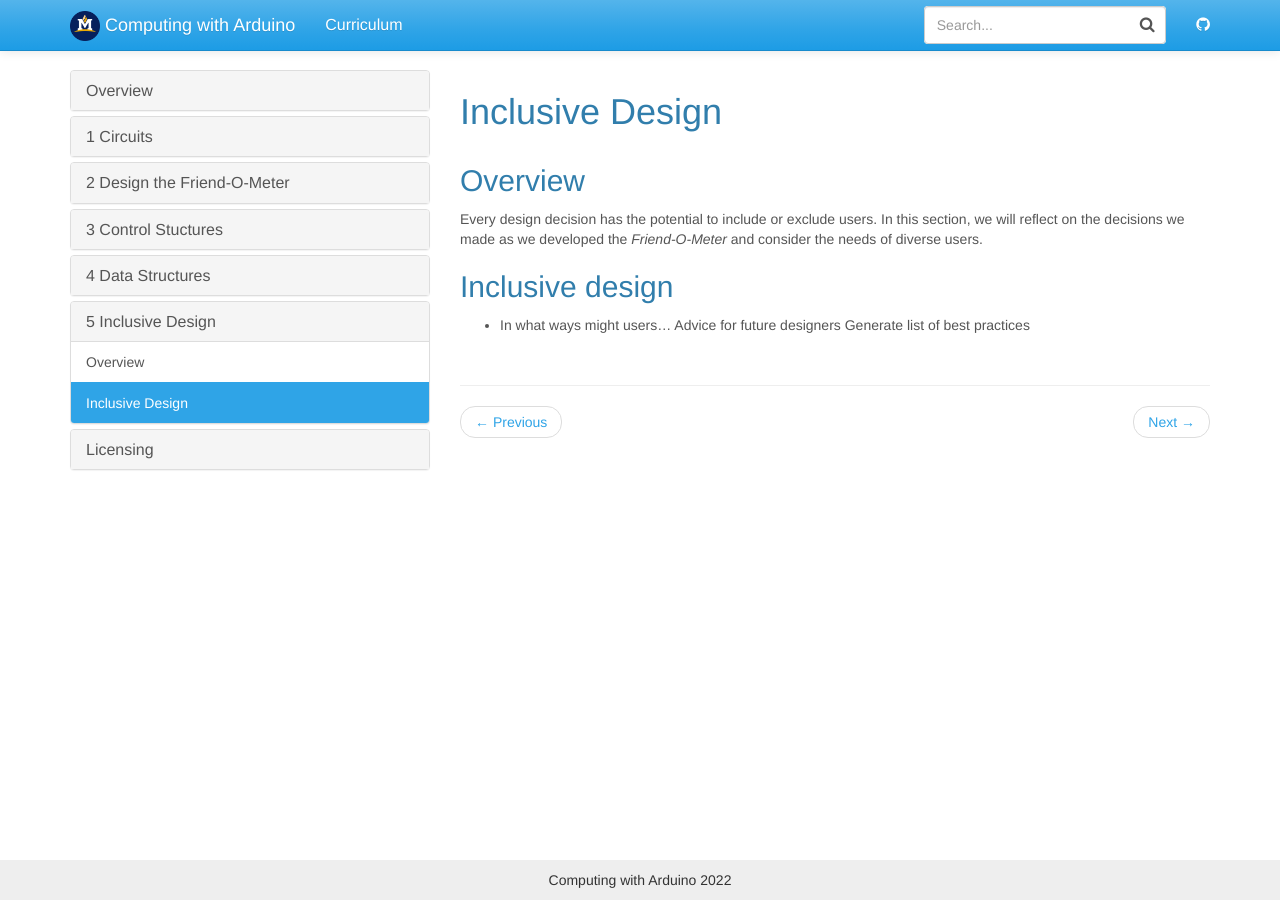
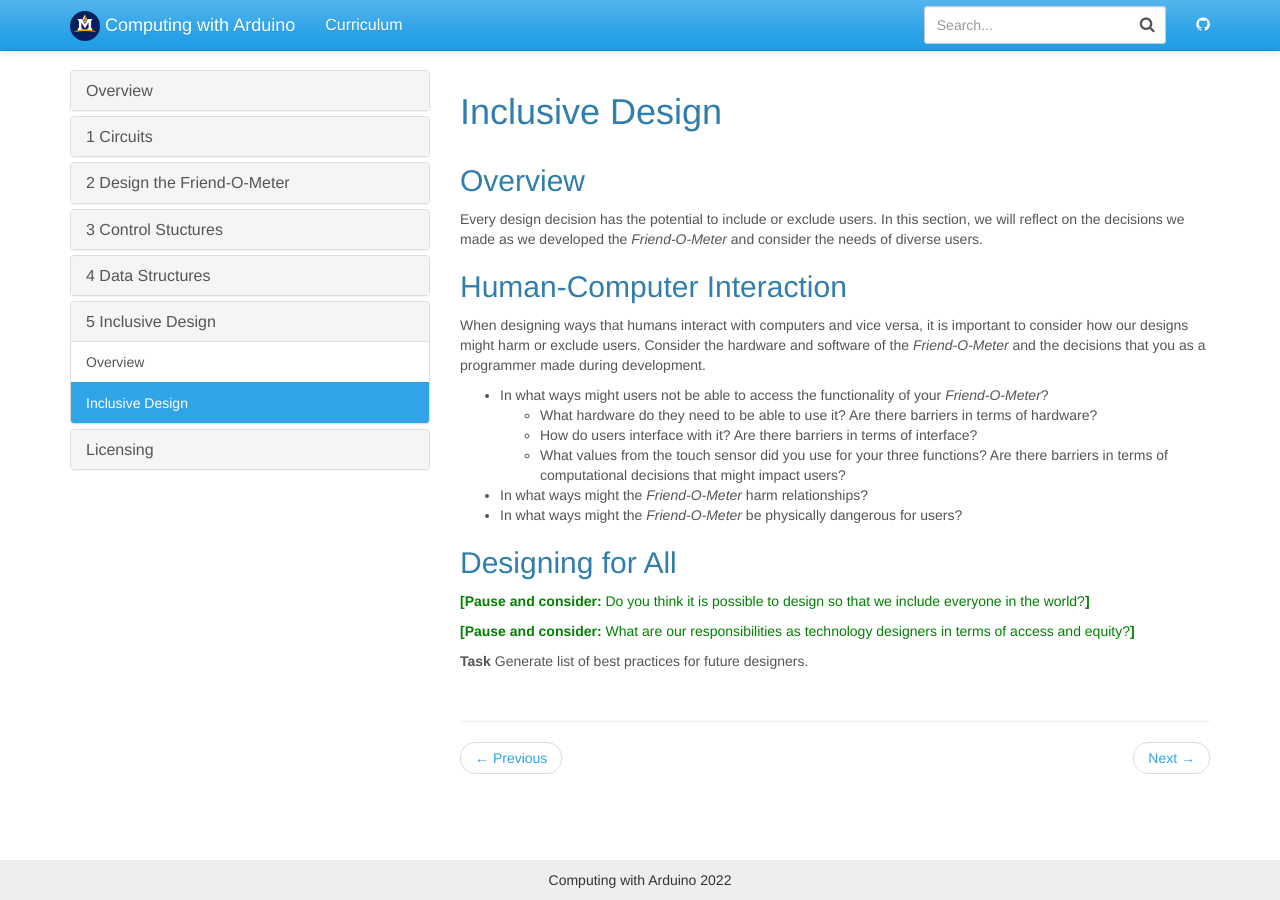
Before and after one commit to jake-chipps/friendometer, a Jekyll site: the page built from _docs/lessons/5-1.md, in a window 1280 px wide. Built offline with Jekyll 4.4.1, drawn with Linux system fonts in a browser that asks for light colours.

Commit message:
Add content

```diff
--- a/_docs/lessons/5-1.md
+++ b/_docs/lessons/5-1.md
@@ -5,7 +5,19 @@ permalink: /docs/5-1/
 ## Overview
 Every design decision has the potential to include or exclude users. In this section, we will reflect on the decisions we made as we developed the *Friend-O-Meter* and consider the needs of diverse users.
 
-## Inclusive design
-- In what ways might users...
-Advice for future designers
-Generate list of best practices
+## Human-Computer Interaction
+When designing ways that humans interact with computers and vice versa, it is important to consider how our designs might harm or exclude users. Consider the hardware and software of the *Friend-O-Meter* and the decisions that you as a programmer made during development.
+
+- In what ways might users not be able to access the functionality of your *Friend-O-Meter*?
+  - What hardware do they need to be able to use it? Are there barriers in terms of hardware?
+  - How do users interface with it? Are there barriers in terms of interface?
+  - What values from the touch sensor did you use for your three functions? Are there barriers in terms of computational decisions that might impact users?
+- In what ways might the *Friend-O-Meter* harm relationships?
+- In what ways might the *Friend-O-Meter* be physically dangerous for users?
+
+## Designing for All
+<span class="think">Do you think it is possible to design so that we include everyone in the world?</span>
+
+<span class="think">What are our responsibilities as technology designers in terms of access and equity?</span>
+
+**Task** Generate list of best practices for future designers.
```
